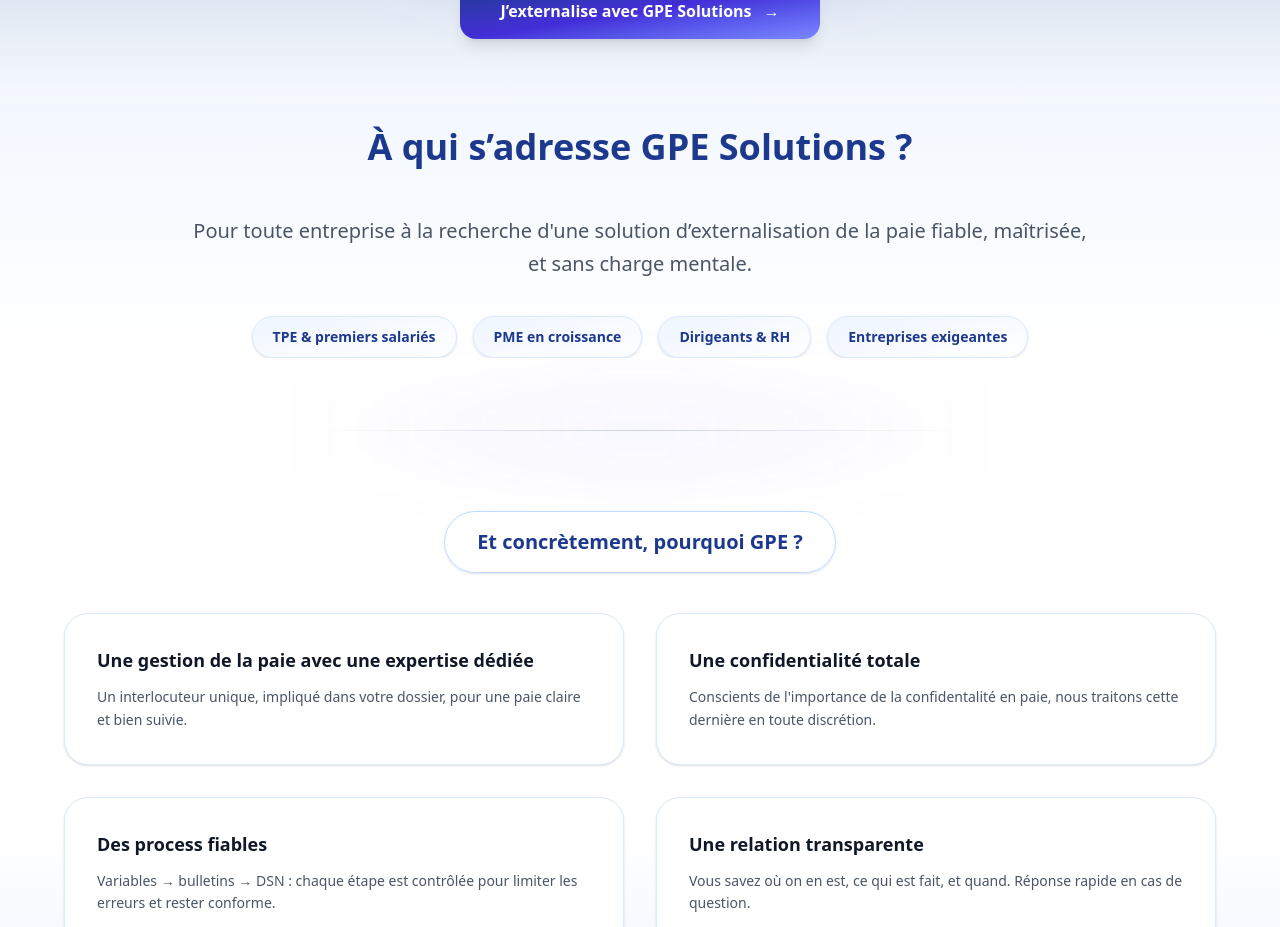
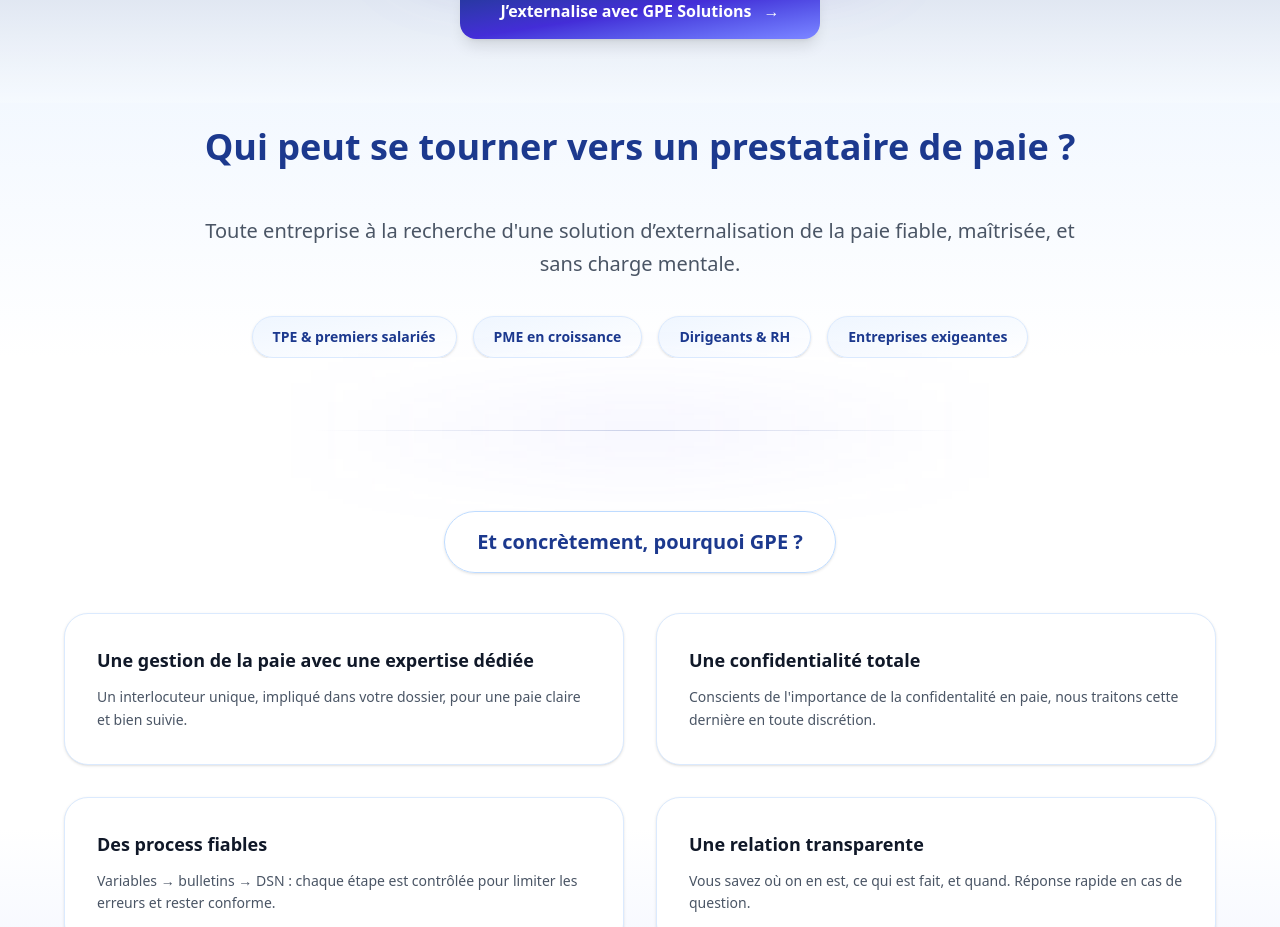
Before and after one commit to bassemshili3-cpu/gpe-solutions, a Next.js app: page / in a window 1280 px wide. Shown: the part 1746-2673 px from the top of the page. Built offline with nearby package versions, Linux system fonts and the light colour scheme.

Commit message:
Update 5.6

```diff
--- a/app/page.tsx
+++ b/app/page.tsx
@@ -291,12 +291,12 @@
   <div className="max-w-6xl mx-auto">
     <AnimatedFadeIn>
       <h2 className="mt-6 text-3xl md:text-4xl font-bold text-blue-900 text-center">
-        À qui s’adresse GPE Solutions ?
+        Qui peut se tourner vers un prestataire de paie ?
       </h2>
 
       {/* Ligne principale */}
       <p className="mt-12 text-lg md:text-xl text-gray-600 leading-relaxed max-w-4xl mx-auto text-center">
-        Pour toute entreprise à la recherche d'une solution d’externalisation de la paie fiable, maîtrisée, et sans charge mentale.
+        Toute entreprise à la recherche d'une solution d’externalisation de la paie fiable, maîtrisée, et sans charge mentale.
       </p>
 
       {/* Pills / badges gradient 2026 */}
```
